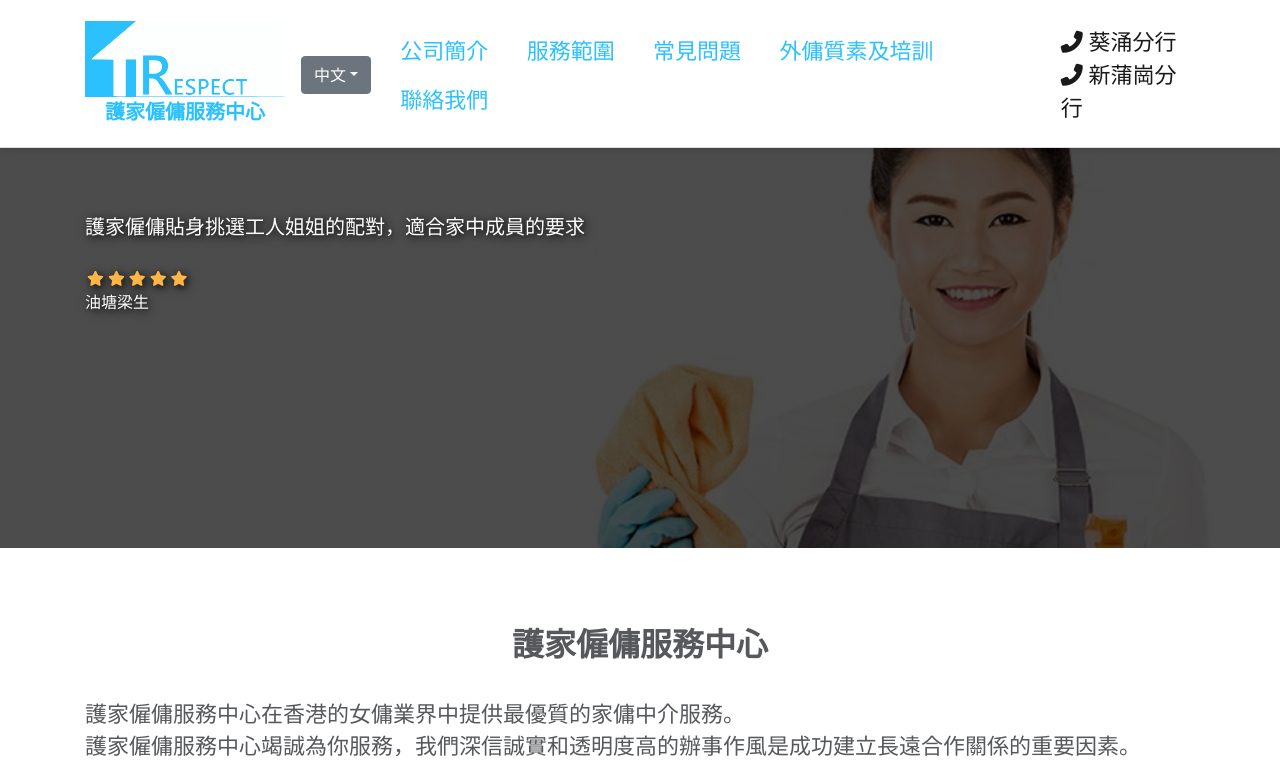
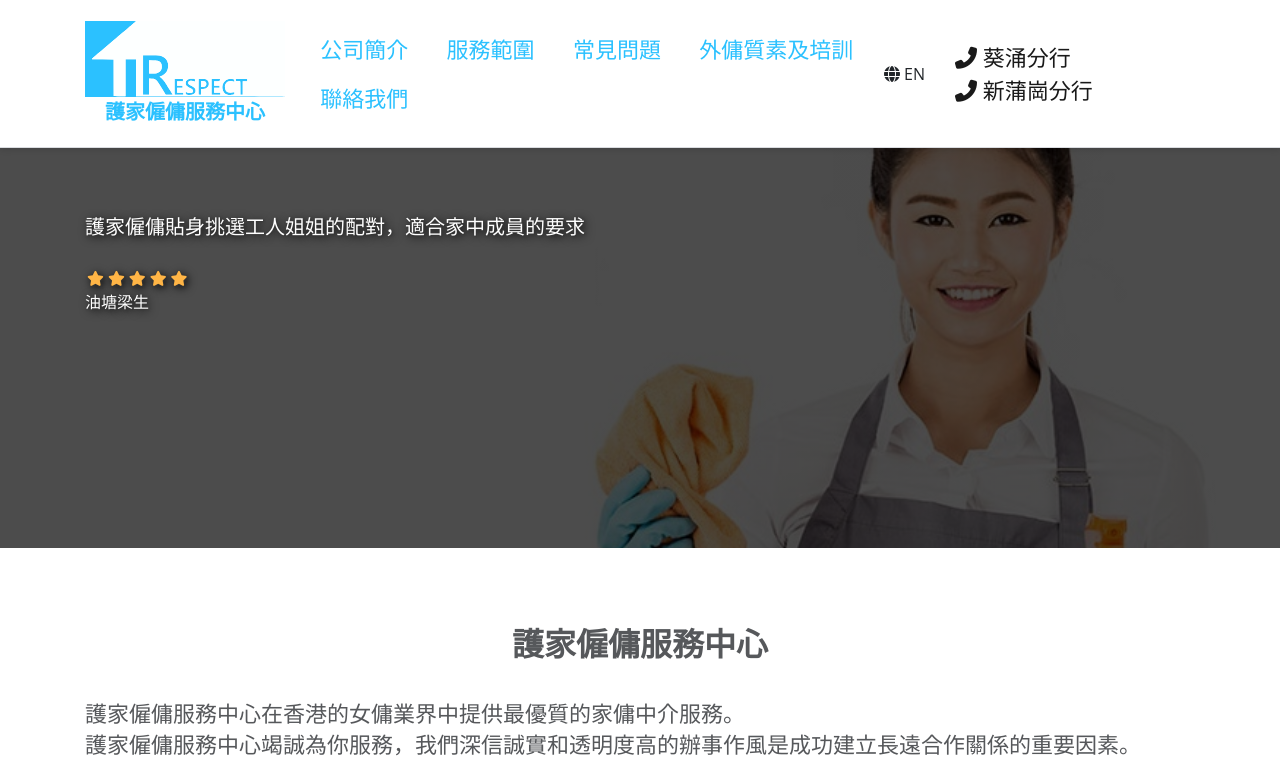
Before and after one commit to dirkarnez/respectesc-client, a React app: page / in a window 1280 px wide. Shown: the top 779 px of the page. Built offline with nearby package versions, Linux system fonts and the light colour scheme.

Commit message:
- add i18n samples

```diff
--- a/src/app.css
+++ b/src/app.css
@@ -404,3 +404,12 @@ blockquote {
 .photo-gallery .item {
   padding-bottom: 30px;
 }
+
+#i18n-toggler {
+  margin-right: 30px;
+}
+
+
+#i18n-toggler:hover {
+  color: gray;
+}
--- a/src/components/Nav/index.tsx
+++ b/src/components/Nav/index.tsx
@@ -26,17 +26,27 @@ class I18nToggler extends React.Component<{}, {}> {
   render() {
     return (
       <Translation>
-      {t => (
-        <div className="dropdown" data-aos="fade-down" style={{paddingRight: "10px"}}>
-          <button className="btn btn-secondary dropdown-toggle" type="button" id="dropdownMenuButton" data-toggle="dropdown" aria-haspopup="true" aria-expanded="false">
-            {t(i18n.language)}
-          </button>
-          <div className="dropdown-menu" aria-labelledby="dropdownMenuButton">
-            <span className="dropdown-item" onClick={() => i18n.changeLanguage("zh-HK")}>{t("zh-HK")}</span>
-            <span className="dropdown-item" onClick={() => i18n.changeLanguage("en")}>{t("en")}</span>
+      {t => i18n.language == "zh-HK" ?
+        <div
+          id="i18n-toggler"
+          data-aos="fade-down"
+          onClick={() => i18n.changeLanguage("en")}
+        >
+          <i className="fas fa-globe" style={{display: "inline"}}/>
+          &nbsp;
+          {t("en")}
         </div>
+        :
+        <div
+          id="i18n-toggler"
+          data-aos="fade-down"
+          onClick={() => i18n.changeLanguage("zh-HK")}
+        >
+          <i className="fas fa-globe" style={{display: "inline"}}/>
+          &nbsp;
+          {t("zh-HK")}
         </div>
-      )}
+      }
     </Translation>
     );
   }
@@ -93,6 +103,9 @@ export default class Header extends React.Component<RouteComponentProps, {}> {
   render() {
     const { location: { pathname }} = this.props;
     return (
+      <Translation>
+        {
+          t => (
             <div className="header-blue">
               <nav
                 className="navbar navbar-light navbar-expand-md"
@@ -115,7 +128,6 @@ export default class Header extends React.Component<RouteComponentProps, {}> {
                     <span className="navbar-toggler-icon" />
                   </button>
                   <div className="collapse navbar-collapse" id="navcol-1">
-              <I18nToggler/>
                     <ul className="nav navbar-nav mr-auto">
                       {routes
                         .filter(({ onMenu }) => onMenu)
@@ -126,19 +138,21 @@ export default class Header extends React.Component<RouteComponentProps, {}> {
                               className={`nav-link menu-items ${route == pathname ? "active" : ""}`}
                               to={route}
                             >
-                        {description}
+                              {t(description)}
                             </Link>
                           </li>
                         ))}
                     </ul>
+                    <I18nToggler/>
+                    <br/>
                     {
                       branchInfoList &&
-                <span className="navbar-text" data-aos="fade-down">
+                      <span className="navbar-text" data-aos="fade-down" style={{minWidth: "240px"}}>
                         {
                           branchInfoList.map(({city, telAreaCode, tel}, index) => (
                             <React.Fragment key={index}>
                               {/* <i className="fas fa-phone-alt"/>&nbsp;{city}&nbsp;<Tel code={telAreaCode} telNumber={tel}/>  */}
-                        <Tel code={telAreaCode} telNumber={tel}>{city}分行</Tel>
+                              <Tel code={telAreaCode} telNumber={tel}>{t(city)}{i18n.language == "en" ? <span>&nbsp;</span> : ""}{t("branch")}</Tel>
                               <br/>
                             </React.Fragment>
                           ))
@@ -155,6 +169,9 @@ export default class Header extends React.Component<RouteComponentProps, {}> {
               </nav>
               {pathname == "/" && <MyCarousel testimonials={testimonials} interval={5000}/>}
             </div>
+          )
+        }
+      </Translation>
     );
   }
 }
--- a/src/data/branches.ts
+++ b/src/data/branches.ts
@@ -1,7 +1,7 @@
 const branchInfoList: BranchInfo[] = [
     {
-        area: "新界",
-        city: "葵涌",
+        area: "new_territories",
+        city: "kwai_chung",
         address: "大連排道172-180號金龍工業中心第三期18樓J室",
         travelInstruction: "港鐵葵芳站A出口，步行約8分鐘",
         placeId: "ChIJccMCPL34AzQR6JWEipN7H4k",
@@ -12,8 +12,8 @@ const branchInfoList: BranchInfo[] = [
         workingHourWeekend: "歡迎預約"
     },
     {
-        area: "九龍",
-        city: "新蒲崗",
+        area: "kowloon",
+        city: "san_po_kong",
         address: "太子道東704號新時代工貿商業中心15樓7室",
         travelInstruction: "Mikiki商埸步行3分鐘",
         placeId: "ChIJIawuI9EGBDQROPREDacVlss",
--- a/src/i18n.ts
+++ b/src/i18n.ts
@@ -5,15 +5,39 @@ const resources = {
     'en': {
         translation: {
             "testing": "testing",
-            "en": "English",
-            "zh-HK": "中文"
+            "en": "EN",
+            "zh-HK": "中",
+            "route.home": "Home",
+            "route.about_us": "About Us",
+            "route.our_services": "Our Services",
+            "route.faqs": "FAQs",
+            "route.quality_training": "Quality and Training",
+            "route.contact_us": "Contact Us",
+            "route.privacy_policy": "Privacy Policy",
+            "branch": "Branch",
+            "new_territories": "New Territories",
+            "kwai_chung": "Kwai Chung",
+            "kowloon": "Kowloon",
+            "san_po_kong": "San Po Kong"
         },
     },
     'zh-HK': {
         translation: {
             "testing": "測試",
-            "en": "English",
-            "zh-HK": "中文"
+            "en": "EN",
+            "zh-HK": "中",
+            "route.home": "主頁",
+            "route.about_us": "公司簡介",
+            "route.our_services": "服務範圍",
+            "route.faqs": "常見問題",
+            "route.quality_training": "外傭質素及培訓",
+            "route.contact_us": "聯絡我們",
+            "route.privacy_policy": "私隱聲明",
+            "branch": "分行",
+            "new_territories": "新界",
+            "kwai_chung": "葵涌",
+            "kowloon": "九龍",
+            "san_po_kong": "新蒲崗"
         },
     },
 };
--- a/src/pages/Contact/index.tsx
+++ b/src/pages/Contact/index.tsx
@@ -3,6 +3,7 @@ import Tel from "app/components/Tel";
 import Fax from "app/components/Fax";
 import branchInfoList, { BranchInfo } from "app/data/branches";
 import Base from "app/pages/Base";
+import { useTranslation } from 'react-i18next';
 
 const Branch = ({
   area,
@@ -17,9 +18,11 @@ const Branch = ({
   email,
   workingHourWeekday,
   workingHourWeekend
-}: BranchInfo) => (
+}: BranchInfo) => {
+  const { t } = useTranslation();
+  return (
     <div data-aos="fade-down">
-    <strong>{area}{city}</strong>
+      <strong>{t(area)}{t(city)}</strong>
       <p>
         {address}
         {
@@ -57,6 +60,7 @@ const Branch = ({
       </p>
     </div>
   )
+}
 
 export default () => (
   <Base>
--- a/src/routes.ts
+++ b/src/routes.ts
@@ -15,11 +15,11 @@ interface HeaderMenuRoute {
 }
 
 export const routes: HeaderMenuRoute[] = [
-    { route: "/", description: "主頁", onMenu: false, component: Home },
-    { route: "/about", description: "公司簡介", onMenu: true, component: About },
-    { route: "/service", description: "服務範圍", onMenu: true, component: Service },
-    { route: "/faq", description: "常見問題", onMenu: true, component: Faq },
-    { route: "/quality", description: "外傭質素及培訓", onMenu: true, component: Quality },
-    { route: "/contact", description: "聯絡我們", onMenu: true, component: Contact },
-    { route: "/privacy", description: "私隱聲明", onMenu: false, component: Privacy }
+    { route: "/", description: "route.home", onMenu: false, component: Home },
+    { route: "/about", description: "route.about_us", onMenu: true, component: About },
+    { route: "/service", description: "route.our_services", onMenu: true, component: Service },
+    { route: "/faq", description: "route.faqs", onMenu: true, component: Faq },
+    { route: "/quality", description: "route.quality_training", onMenu: true, component: Quality },
+    { route: "/contact", description: "route.contact_us", onMenu: true, component: Contact },
+    { route: "/privacy", description: "route.privacy_policy", onMenu: false, component: Privacy }
 ];
```
Lines whose indentation alone changed are shown as unchanged.
